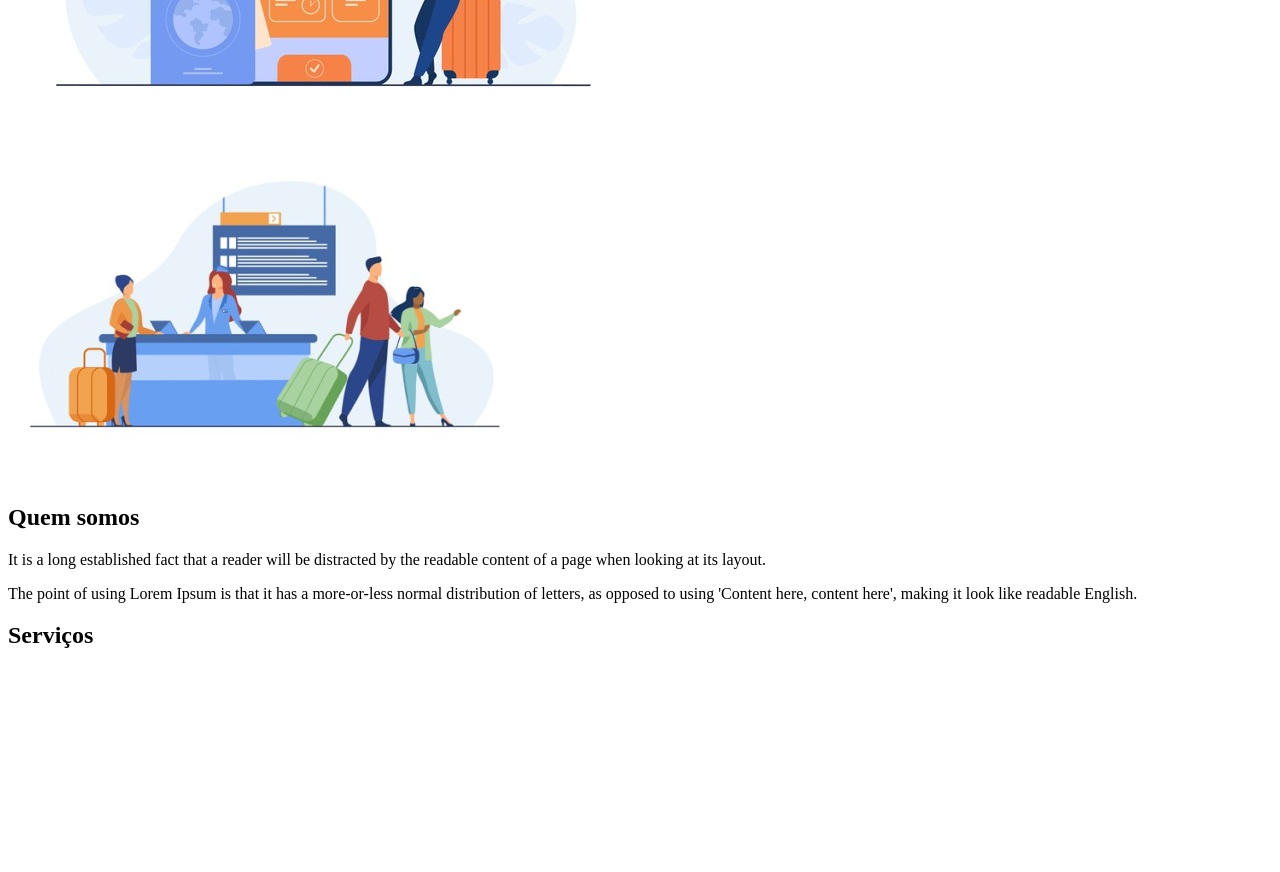
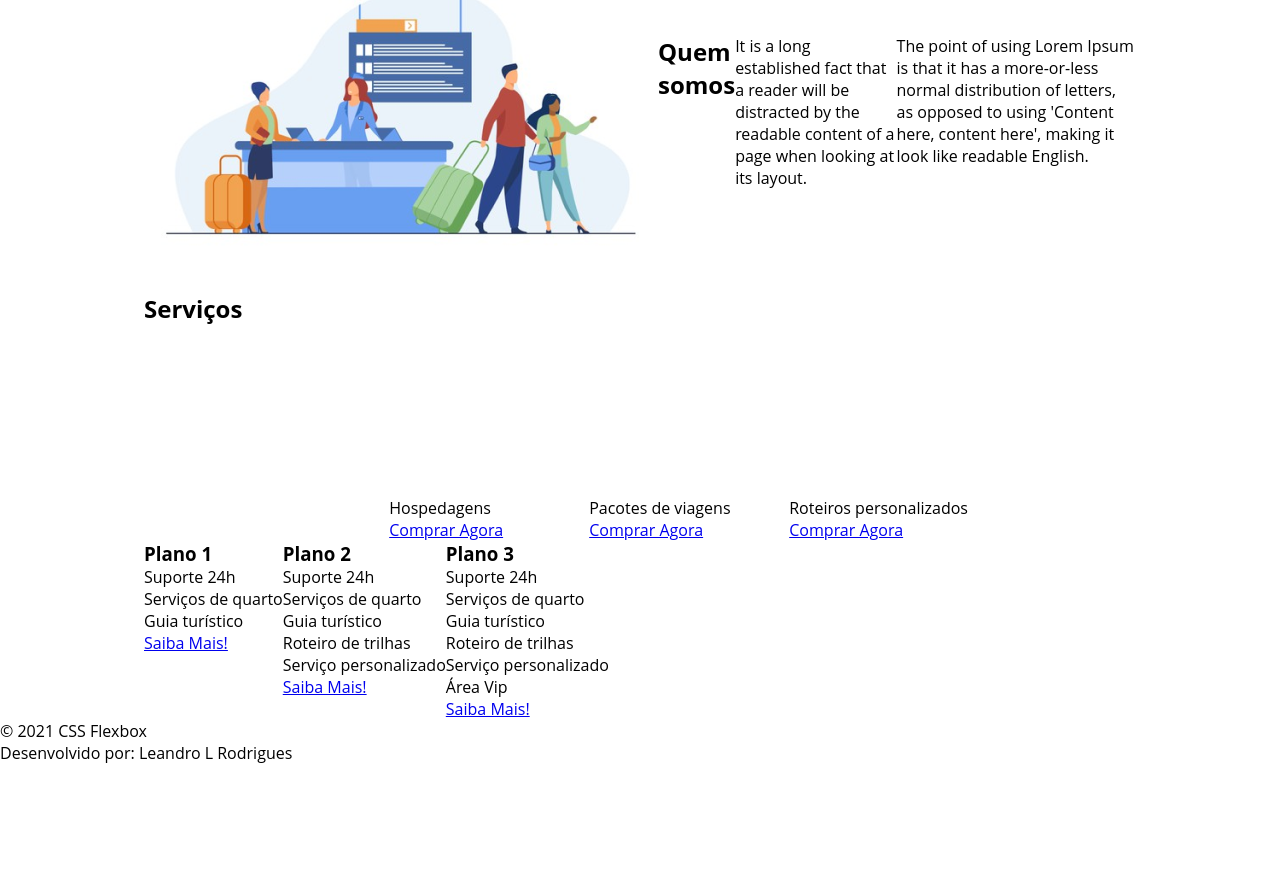
Before and after one commit to leorecife/flexbox_projeto_dio, a plain HTML site: page index.html in a window 1280 px wide. Shown: the part 600-1472 px from the top of the page. After the commit the page ends 1364 px from the top, so only its background shows below. Drawn offline with Linux system fonts and the light colour scheme.

Commit message:
Alteração arquivos html e css

```diff
--- a/index.html
+++ b/index.html
@@ -5,6 +5,10 @@
     <meta name="viewport" content="width=device-width, initial-scale=1.0">
     <title>Flex Turismos</title>
     <link rel="stylesheet" href="./style.css">
+    <link rel="preconnect" href="https://fonts.googleapis.com">
+    <link rel="preconnect" href="https://fonts.gstatic.com" crossorigin>
+    <link href="https://fonts.googleapis.com/css?family=Open+Sans">
+
 </head>
 <body>
     <header>
@@ -16,7 +20,7 @@
         </ul>
     </header>
 
-    <div>
+    <div class="flex-container">
         <div>
             <h1>Flex <br>Turismos</h1>
             <p>O melhor serviço para você!</p>
@@ -28,24 +32,24 @@
         </div>
     </div>
 
-    <div>
+    <div class="flex-container" id="quem-somos">
         <div>
             <img src="./images/1-quem-somos.png" alt="balcão de atendimento">
         </div>
 
-        <div>
+        <div class="flex-container">
             <h2>Quem somos</h2>
             <p>It is a long established fact that a reader will be distracted by the readable content of a page when looking at its layout. </p>
             <p>The point of using Lorem Ipsum is that it has a more-or-less normal distribution of letters, as opposed to using 'Content here, content here', making it look like readable English.</p>
         </div>
     </div>
 
-    <div>
+    <div class="flex-container">
         <div>
             <h2>Serviços</h2>
         </div>
 
-        <div>
+        <div class="flex-container">
             <div>
                 <div><img src="./images/icon-2.png" alt="hospedagens"></div>
                 <p>Hospedagens</p>
@@ -67,10 +71,10 @@
         </div>
     </div>
 
-    <div>
+    <div class="flex-container">
 
         <div>
-            <h3>Plano 2</h3>
+            <h3>Plano 1</h3>
             <ul>
                 <li>Suporte 24h</li>
                 <li>Serviços de quarto</li>
@@ -107,7 +111,7 @@
 
     <footer>
         <p>&copy; 2021 CSS Flexbox</p>
-        <p>Desenvolvido por: Seu nome aqui dev</p>
+        <p>Desenvolvido por: Leandro L Rodrigues</p>
     </footer>
 </body>
 </html>
--- a/style.css
+++ b/style.css
@@ -0,0 +1,25 @@
+*{
+    margin: 0;
+    padding: 0;
+    font-family: 'Open Sans', sans-serif;
+}
+
+ul{
+    list-style: none;
+    margin: 0;
+    padding: 0;
+}
+
+ul li a{
+    text-decoration: none;
+}
+
+.flex-container{
+    display: flex;
+    max-width: 992px;
+    margin: auto;
+}
+
+header{
+    background-color: #122A57;
+}
```
